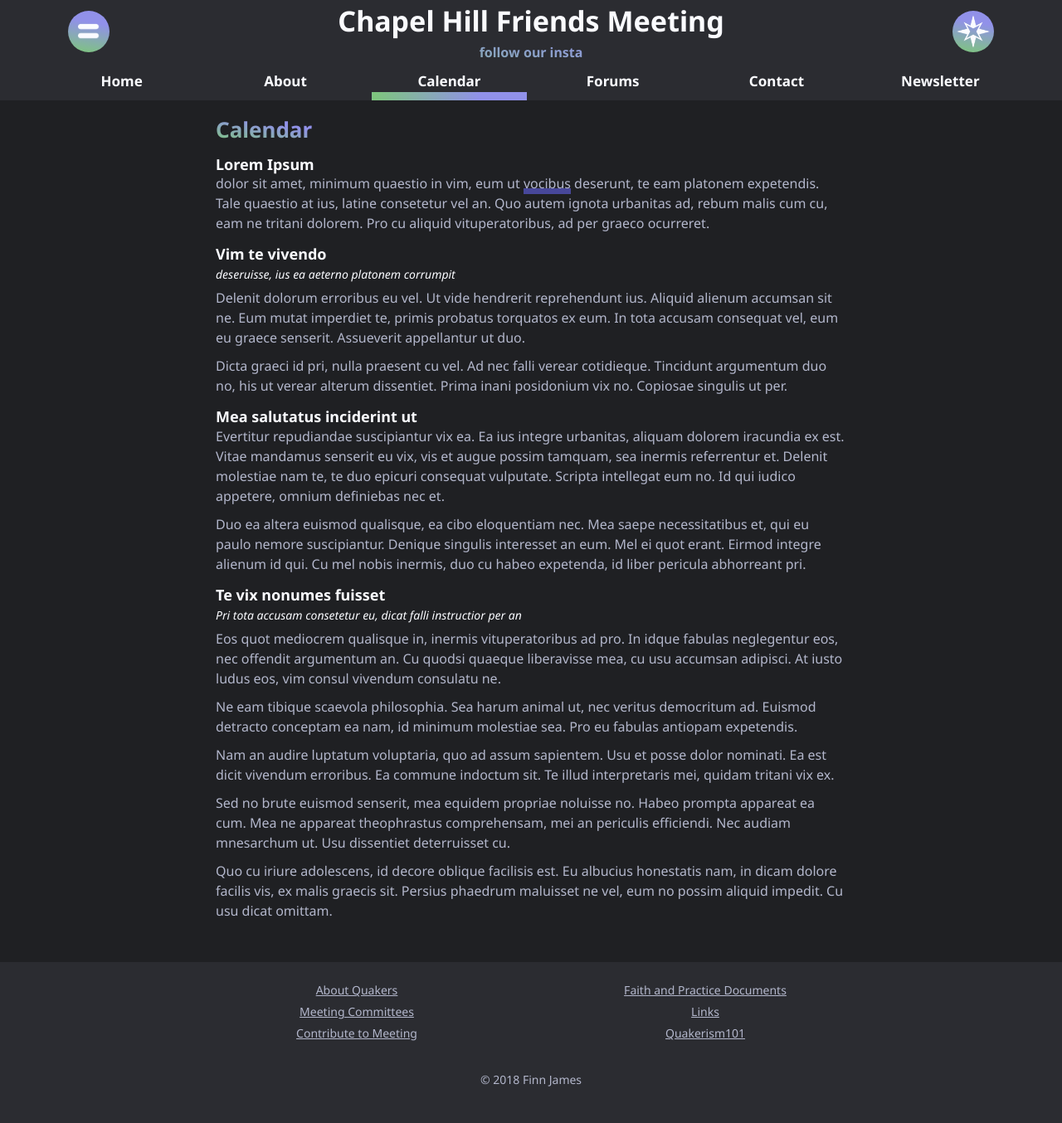
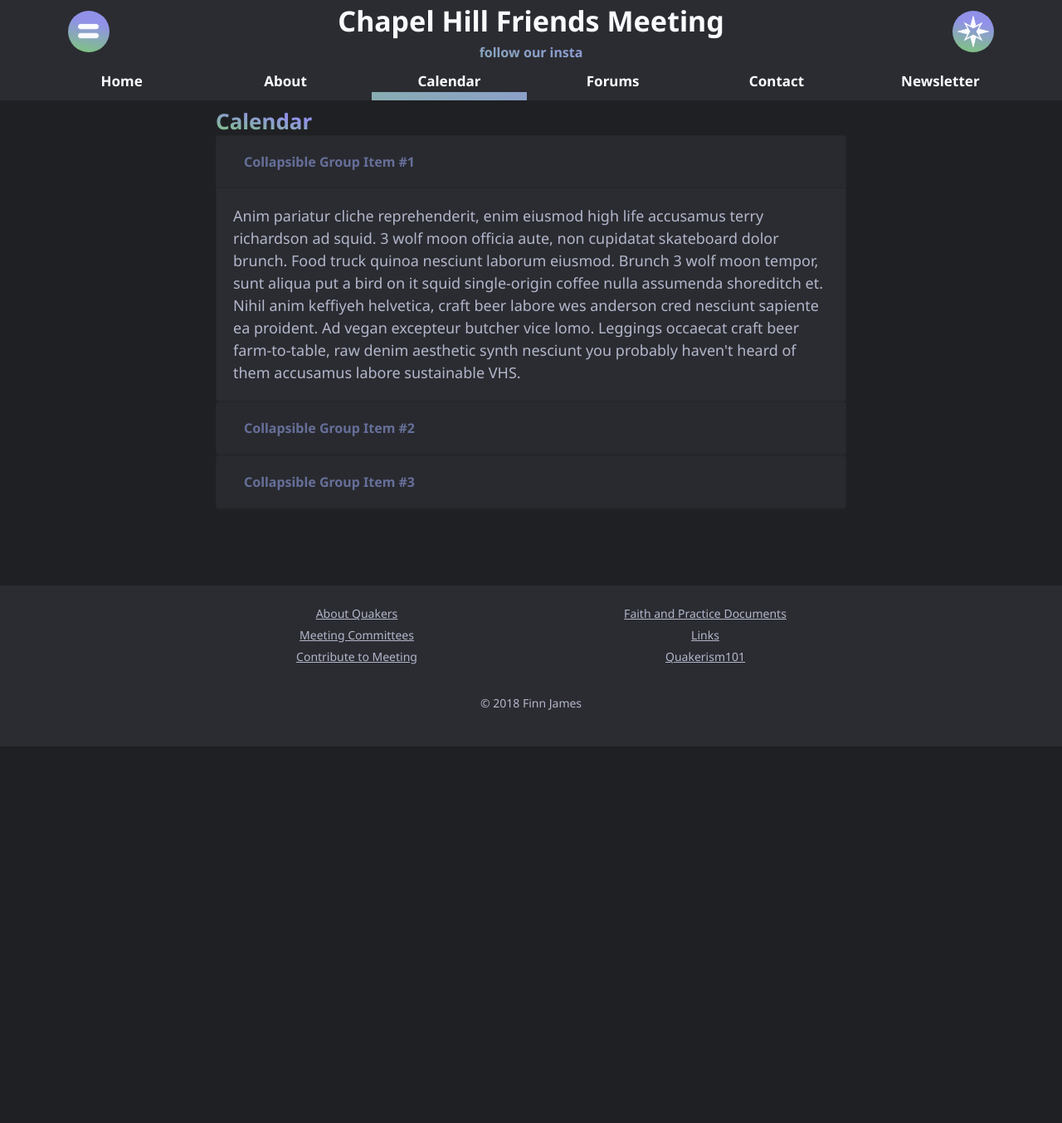
Before and after one commit to chfm/chfm.github.io, a Jekyll site: the page built from calendar.md, in a window 1280 px wide. Shown: the whole page at 83% size. Built offline with Jekyll 4.4.1, drawn with Linux system fonts in a browser that asks for light colours; after the commit the page ends 900 px from its top, so only the background shows below that.

Commit message:
calendar page collapse test

```diff
--- a/_sass/main.scss
+++ b/_sass/main.scss
@@ -33,6 +33,7 @@
 $titlestack: $fontstack;
 $titlestyle: normal;
 $transition: all 200ms ease-in-out;
+$textcolor: $dark1;
 
 @import "landing";
 
@@ -243,9 +244,6 @@
     margin: 0px;
     padding: 0px;
   }
-  div {
-    padding: 10px 15px 0px;
-  }
 }
 
 .pagecontent, .popover {
@@ -318,6 +316,26 @@
   }
 }
 
+.card {
+  padding: 0;
+  background-color: $color1;
+  .btn {
+    color: $darker2;
+    font-weight: 700;
+    text-decoration: none;
+    &:hover{
+      color: $color2;
+    }
+    &:active {
+      color: $color6;
+    }
+  }
+}
+
+.card-body {
+  color: $dark2;
+}
+
 #footer {
   text-align: center;
   font-size: 14px;
--- a/calendar.md
+++ b/calendar.md
@@ -6,28 +6,47 @@
 
 # Calendar
 
-## Lorem Ipsum
-dolor sit amet, minimum quaestio in vim, eum ut [vocibus](/) deserunt, te eam platonem expetendis. Tale quaestio at ius, latine consetetur vel an. Quo autem ignota urbanitas ad, rebum malis cum cu, eam ne tritani dolorem. Pro cu aliquid vituperatoribus, ad per graeco ocurreret.
-
-## Vim te vivendo
-### deseruisse, ius ea aeterno platonem corrumpit
-Delenit dolorum erroribus eu vel. Ut vide hendrerit reprehendunt ius. Aliquid alienum accumsan sit ne. Eum mutat imperdiet te, primis probatus torquatos ex eum. In tota accusam consequat vel, eum eu graece senserit. Assueverit appellantur ut duo.
-
-Dicta graeci id pri, nulla praesent cu vel. Ad nec falli verear cotidieque. Tincidunt argumentum duo no, his ut verear alterum dissentiet. Prima inani posidonium vix no. Copiosae singulis ut per.
-
-## Mea salutatus inciderint ut
-Evertitur repudiandae suscipiantur vix ea. Ea ius integre urbanitas, aliquam dolorem iracundia ex est. Vitae mandamus senserit eu vix, vis et augue possim tamquam, sea inermis referrentur et. Delenit molestiae nam te, te duo epicuri consequat vulputate. Scripta intellegat eum no. Id qui iudico appetere, omnium definiebas nec et.
-
-Duo ea altera euismod qualisque, ea cibo eloquentiam nec. Mea saepe necessitatibus et, qui eu paulo nemore suscipiantur. Denique singulis interesset an eum. Mel ei quot erant. Eirmod integre alienum id qui. Cu mel nobis inermis, duo cu habeo expetenda, id liber pericula abhorreant pri.
-
-## Te vix nonumes fuisset
-### Pri tota accusam consetetur eu, dicat falli instructior per an
-Eos quot mediocrem qualisque in, inermis vituperatoribus ad pro. In idque fabulas neglegentur eos, nec offendit argumentum an. Cu quodsi quaeque liberavisse mea, cu usu accumsan adipisci. At iusto ludus eos, vim consul vivendum consulatu ne.
-
-Ne eam tibique scaevola philosophia. Sea harum animal ut, nec veritus democritum ad. Euismod detracto conceptam ea nam, id minimum molestiae sea. Pro eu fabulas antiopam expetendis.
-
-Nam an audire luptatum voluptaria, quo ad assum sapientem. Usu et posse dolor nominati. Ea est dicit vivendum erroribus. Ea commune indoctum sit. Te illud interpretaris mei, quidam tritani vix ex.
-
-Sed no brute euismod senserit, mea equidem propriae noluisse no. Habeo prompta appareat ea cum. Mea ne appareat theophrastus comprehensam, mei an periculis efficiendi. Nec audiam mnesarchum ut. Usu dissentiet deterruisset cu.
-
-Quo cu iriure adolescens, id decore oblique facilisis est. Eu albucius honestatis nam, in dicam dolore facilis vis, ex malis graecis sit. Persius phaedrum maluisset ne vel, eum no possim aliquid impedit. Cu usu dicat omittam.
+<div id="accordion">
+  <div class="card">
+    <div class="card-header" id="headingOne">
+      <h5 class="mb-0">
+        <button class="btn btn-link" data-toggle="collapse" data-target="#collapseOne" aria-expanded="true" aria-controls="collapseOne">
+          Collapsible Group Item #1
+        </button>
+      </h5>
+    </div>
+    <div id="collapseOne" class="collapse show" aria-labelledby="headingOne" data-parent="#accordion">
+      <div class="card-body">
+        Anim pariatur cliche reprehenderit, enim eiusmod high life accusamus terry richardson ad squid. 3 wolf moon officia aute, non cupidatat skateboard dolor brunch. Food truck quinoa nesciunt laborum eiusmod. Brunch 3 wolf moon tempor, sunt aliqua put a bird on it squid single-origin coffee nulla assumenda shoreditch et. Nihil anim keffiyeh helvetica, craft beer labore wes anderson cred nesciunt sapiente ea proident. Ad vegan excepteur butcher vice lomo. Leggings occaecat craft beer farm-to-table, raw denim aesthetic synth nesciunt you probably haven't heard of them accusamus labore sustainable VHS.
+      </div>
+    </div>
+  </div>
+  <div class="card">
+    <div class="card-header" id="headingTwo">
+      <h5 class="mb-0">
+        <button class="btn btn-link collapsed" data-toggle="collapse" data-target="#collapseTwo" aria-expanded="false" aria-controls="collapseTwo">
+          Collapsible Group Item #2
+        </button>
+      </h5>
+    </div>
+    <div id="collapseTwo" class="collapse" aria-labelledby="headingTwo" data-parent="#accordion">
+      <div class="card-body">
+        Anim pariatur cliche reprehenderit, enim eiusmod high life accusamus terry richardson ad squid. 3 wolf moon officia aute, non cupidatat skateboard dolor brunch. Food truck quinoa nesciunt laborum eiusmod. Brunch 3 wolf moon tempor, sunt aliqua put a bird on it squid single-origin coffee nulla assumenda shoreditch et. Nihil anim keffiyeh helvetica, craft beer labore wes anderson cred nesciunt sapiente ea proident. Ad vegan excepteur butcher vice lomo. Leggings occaecat craft beer farm-to-table, raw denim aesthetic synth nesciunt you probably haven't heard of them accusamus labore sustainable VHS.
+      </div>
+    </div>
+  </div>
+  <div class="card">
+    <div class="card-header" id="headingThree">
+      <h5 class="mb-0">
+        <button class="btn btn-link collapsed" data-toggle="collapse" data-target="#collapseThree" aria-expanded="false" aria-controls="collapseThree">
+          Collapsible Group Item #3
+        </button>
+      </h5>
+    </div>
+    <div id="collapseThree" class="collapse" aria-labelledby="headingThree" data-parent="#accordion">
+      <div class="card-body">
+        Anim pariatur cliche reprehenderit, enim eiusmod high life accusamus terry richardson ad squid. 3 wolf moon officia aute, non cupidatat skateboard dolor brunch. Food truck quinoa nesciunt laborum eiusmod. Brunch 3 wolf moon tempor, sunt aliqua put a bird on it squid single-origin coffee nulla assumenda shoreditch et. Nihil anim keffiyeh helvetica, craft beer labore wes anderson cred nesciunt sapiente ea proident. Ad vegan excepteur butcher vice lomo. Leggings occaecat craft beer farm-to-table, raw denim aesthetic synth nesciunt you probably haven't heard of them accusamus labore sustainable VHS.
+      </div>
+    </div>
+  </div>
+</div>
```
Also changed, not shown: assets/js/scrollspy.min.js.
